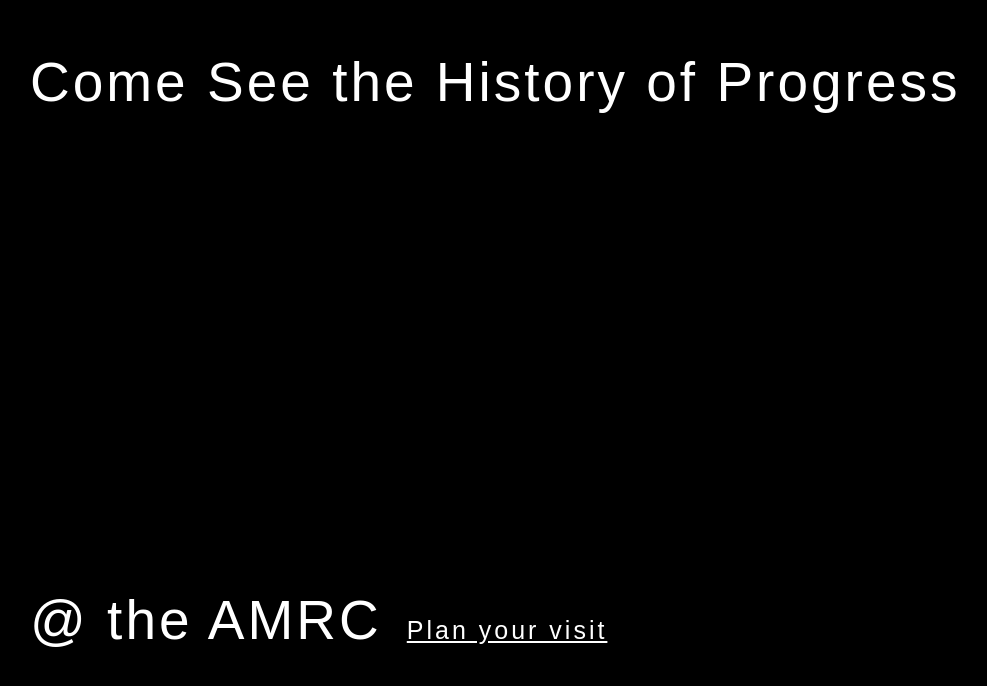
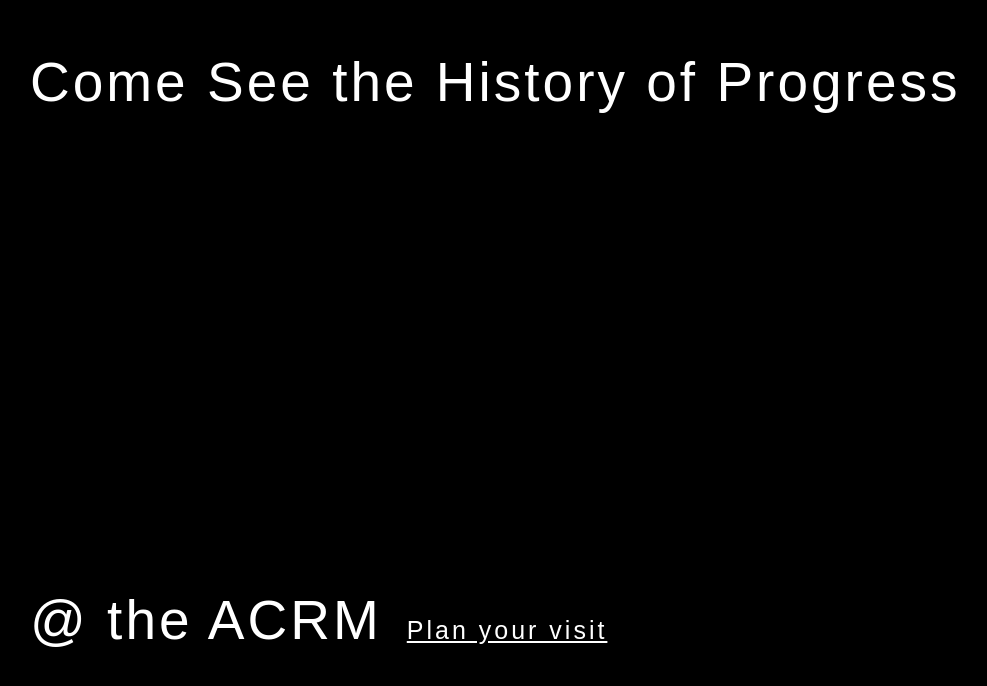
Before and after one commit to XanderBurger/ARCM-webApp, a React (Create React App) app: page / in a window 1280 px wide. Shown: the top 686 px of the page, without its empty margins (20-1007 px from the left). Built offline with nearby package versions, Linux system fonts and the light colour scheme; a web font is replaced by a local one.

Commit message:
fixed spelling

```diff
--- a/src/App.js
+++ b/src/App.js
@@ -11,7 +11,7 @@ function App() {
       </div>
       <div className='spacer'></div>
       <h1 className='lowerHeader'>
-        @ the AMRC
+        @ the ACRM
         <a href="https://acrmuseum.org/" className='link'>Plan your visit</a>
       </h1>
       <image src={logo} alt="logo" className='logo'/>
```
